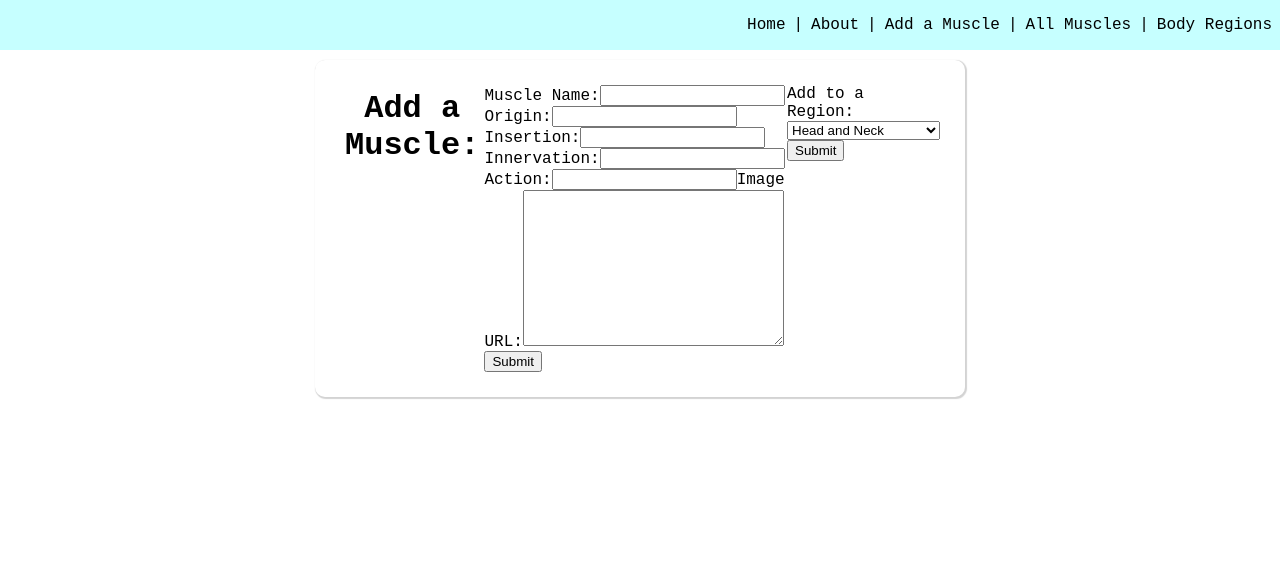
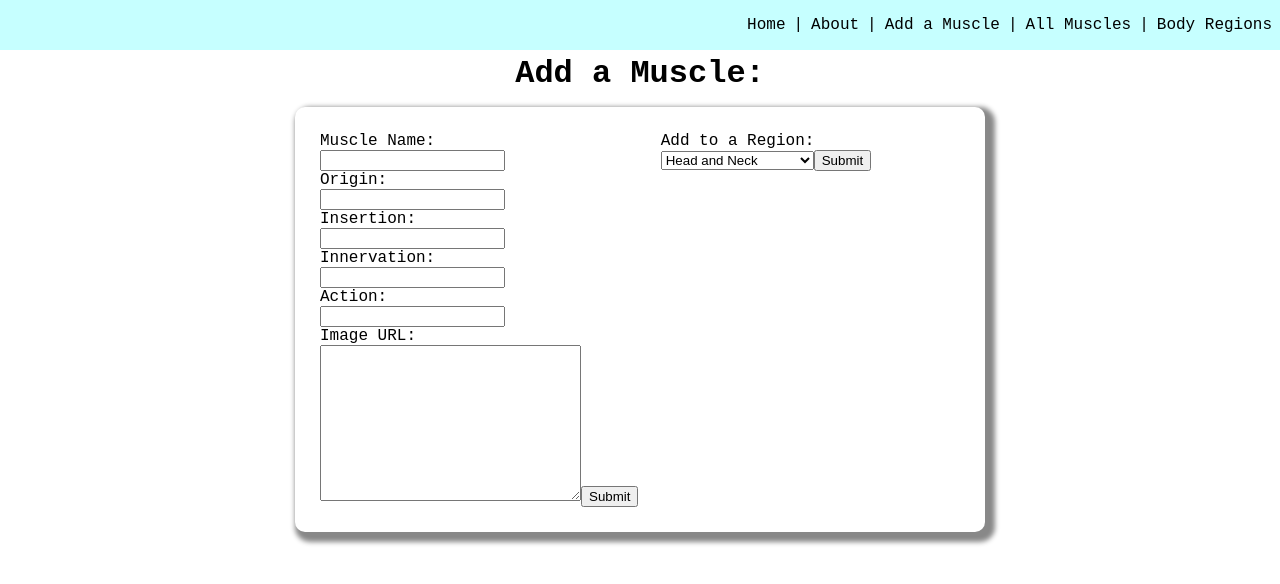
Before and after one commit to jaubrey92/anatomy_study_guide, a React (Vite) app in the folder client/: page /add in a window 1280 px wide. Shown: the top 584 px of the page. Built offline with nearby package versions, Linux system fonts and the light colour scheme.

Commit message:
add muscle page CSS

```diff
--- a/client/src/App.css
+++ b/client/src/App.css
@@ -265,18 +265,33 @@ h1 {
 }
 
 .formsContainer {
-  width: 600px;
+  width: 50%;
   display: flex;
   justify-content: center;
   border-radius: 10px;
   border: #bbb;
-  box-shadow: 1px 1px 1px 1px lightgrey;
+  box-shadow: 5px 5px 5px 5px #888888;
   padding: 25px;
   margin: 10px auto;
 }
 
 .flashcard {
-  box-shadow: 1px 1px 1px 1px lightgrey;
+  box-shadow: 5px 5px 5px 5px #888888;
   border-radius: 10px;
   width: 300px;
 }
+
+.flashcardContainer {
+  display: flex;
+  width: 100%;
+  flex-wrap: wrap;
+}
+
+.flashcardImage {
+  width: 200px;
+  height: 200px;
+}
+
+input {
+  display: block;
+}
--- a/client/src/components/Flashcard.jsx
+++ b/client/src/components/Flashcard.jsx
@@ -2,7 +2,7 @@ const Flashcard = (props) => {
   return (
     <div key={props.id} className="flashcard">
       <div>
-        <img src={props.image} alt="Muscle Image" />
+        <img src={props.image} alt="Muscle Image" className="flashcardImage" />
       </div>
       <div>
         <h3>{props.title}</h3>
--- a/client/src/pages/AddMuscle.jsx
+++ b/client/src/pages/AddMuscle.jsx
@@ -64,8 +64,9 @@ const AddMuscle = () => {
   }
 
   return (
+    <div>
+      <h1>Add a Muscle:</h1>
       <div className="formsContainer">
-      <h1>Add a Muscle:</h1>
         <form onSubmit={handleSubmit}>
           <label htmlFor="title">Muscle Name:</label>
           <input
@@ -125,6 +126,7 @@ const AddMuscle = () => {
           <button type="submit">Submit</button>
         </form>
       </div>
+    </div>
   )
 }
 
--- a/client/src/pages/MuscleIndex.jsx
+++ b/client/src/pages/MuscleIndex.jsx
@@ -22,7 +22,7 @@ const MuscleIndex = () => {
   return (
     <div>
       <h1>All Muscles</h1>
-      <div>
+      <div className="flashcardContainer">
         {cards.map((card) => (
           <Link to={`/cards/details/${card._id}`}>
             <Flashcard
```
Lines whose indentation alone changed are shown as unchanged.
